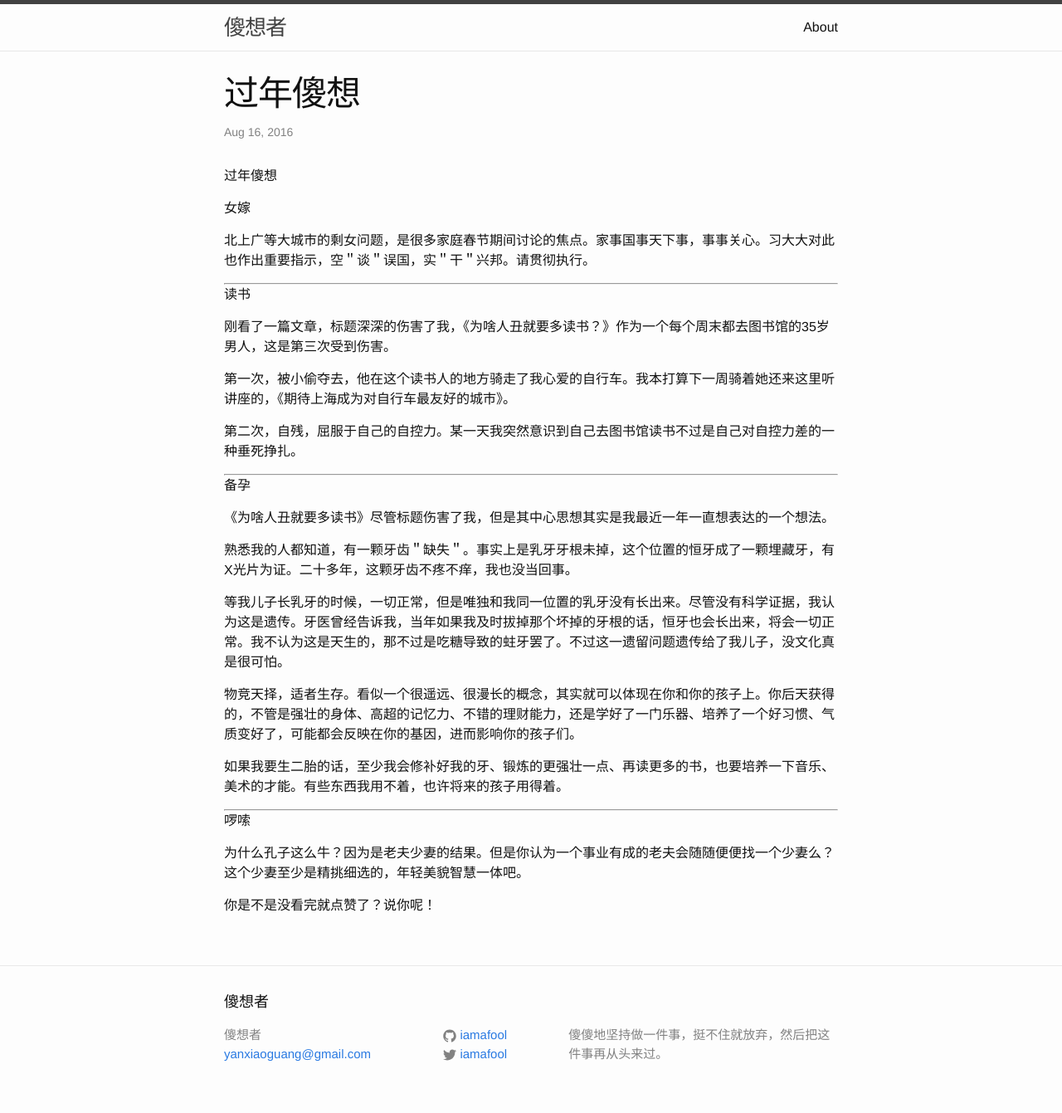
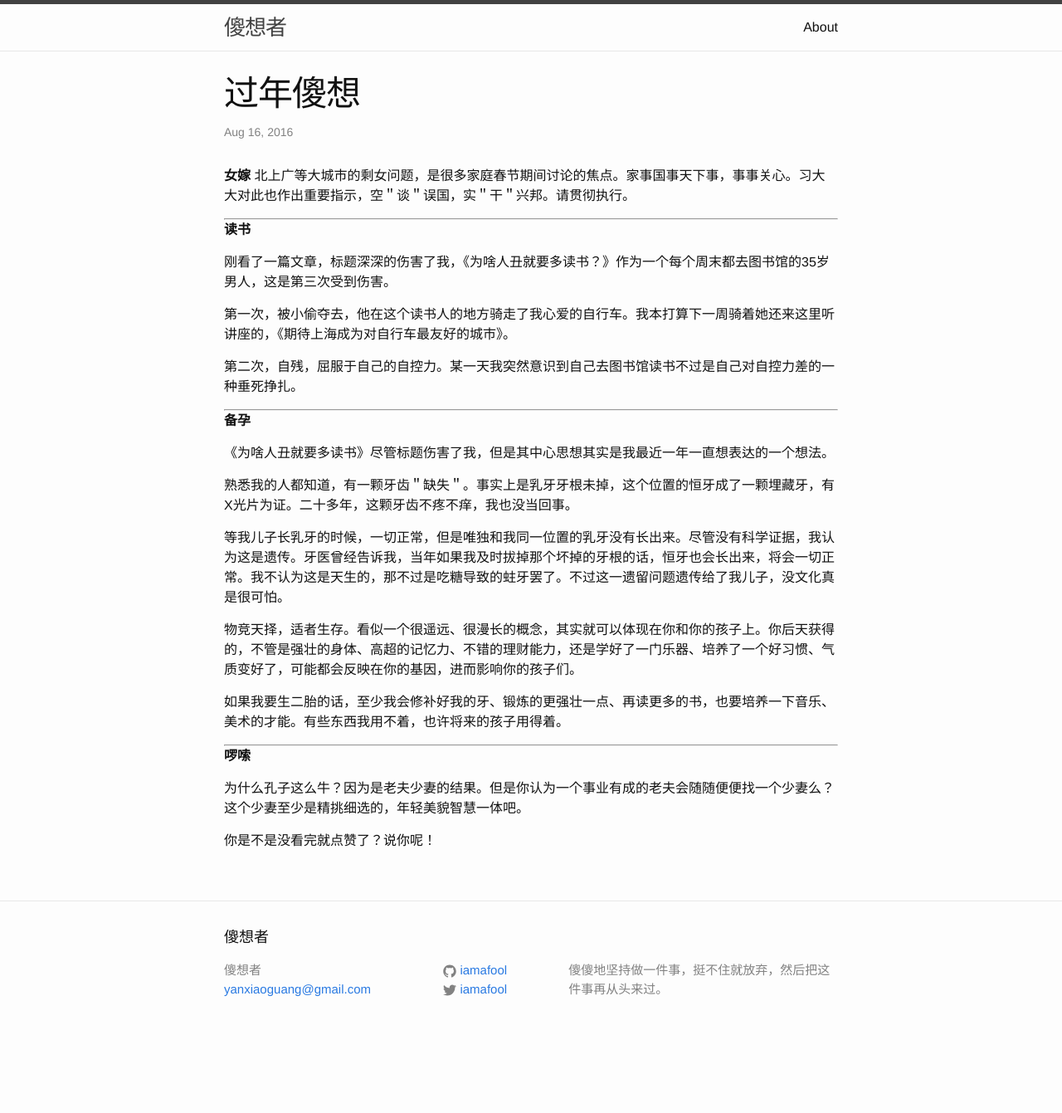
Before and after one commit to iamafool/iamafool.github.io, a Jekyll site: the page built from _posts/2016-08-16-old-post-05.markdown, in a window 1280 px wide. Shown: the whole page at 83% size. Built offline with Jekyll 4.4.1, drawn with Linux system fonts in a browser that asks for light colours; after the commit the page ends 1263 px from its top, so only the background shows below that.

Commit message:
update old post 03, 04 and 05

```diff
--- a/_posts/2016-08-16-old-post-04.markdown
+++ b/_posts/2016-08-16-old-post-04.markdown
@@ -4,8 +4,6 @@ title:  "啪啪啪"
 date:   2016-08-16 15:10:00 +0800
 categories: 段子
 ---
-啪啪啪
-
 最近刚看了李笑来的《如何成为一个合格的段子手》，自己心血来潮，也写一个段子。有点黄，慎入！
 
 “啪啪啪”三字，不知何时成为了男女那点事儿的代名词。
--- a/_posts/2016-08-16-old-post-05.markdown
+++ b/_posts/2016-08-16-old-post-05.markdown
@@ -4,15 +4,12 @@ title:  "过年傻想"
 date:   2016-08-16 15:10:00 +0800
 categories: 傻想
 ---
-过年傻想
-
-女嫁
-
+**女嫁**
 北上广等大城市的剩女问题，是很多家庭春节期间讨论的焦点。家事国事天下事，事事关心。习大大对此也作出重要指示，空＂谈＂误国，实＂干＂兴邦。请贯彻执行。
 
 -------------------------------------------------------------------------------
 
-读书
+**读书**
 
 刚看了一篇文章，标题深深的伤害了我，《为啥人丑就要多读书？》作为一个每个周末都去图书馆的35岁男人，这是第三次受到伤害。
 
@@ -22,7 +19,7 @@ categories: 傻想
 
 -------------------------------------------------------------------------------
 
-备孕
+**备孕**
 
 《为啥人丑就要多读书》尽管标题伤害了我，但是其中心思想其实是我最近一年一直想表达的一个想法。
 
@@ -36,7 +33,7 @@ categories: 傻想
 
 -------------------------------------------------------------------------------
 
-啰嗦
+**啰嗦**
 
 为什么孔子这么牛？因为是老夫少妻的结果。但是你认为一个事业有成的老夫会随随便便找一个少妻么？这个少妻至少是精挑细选的，年轻美貌智慧一体吧。
 
```
Also changed, not shown: _posts/2016-08-16-old-post-03.markdown (renamed from _posts/2016-08-16-old-post03.markdown).
